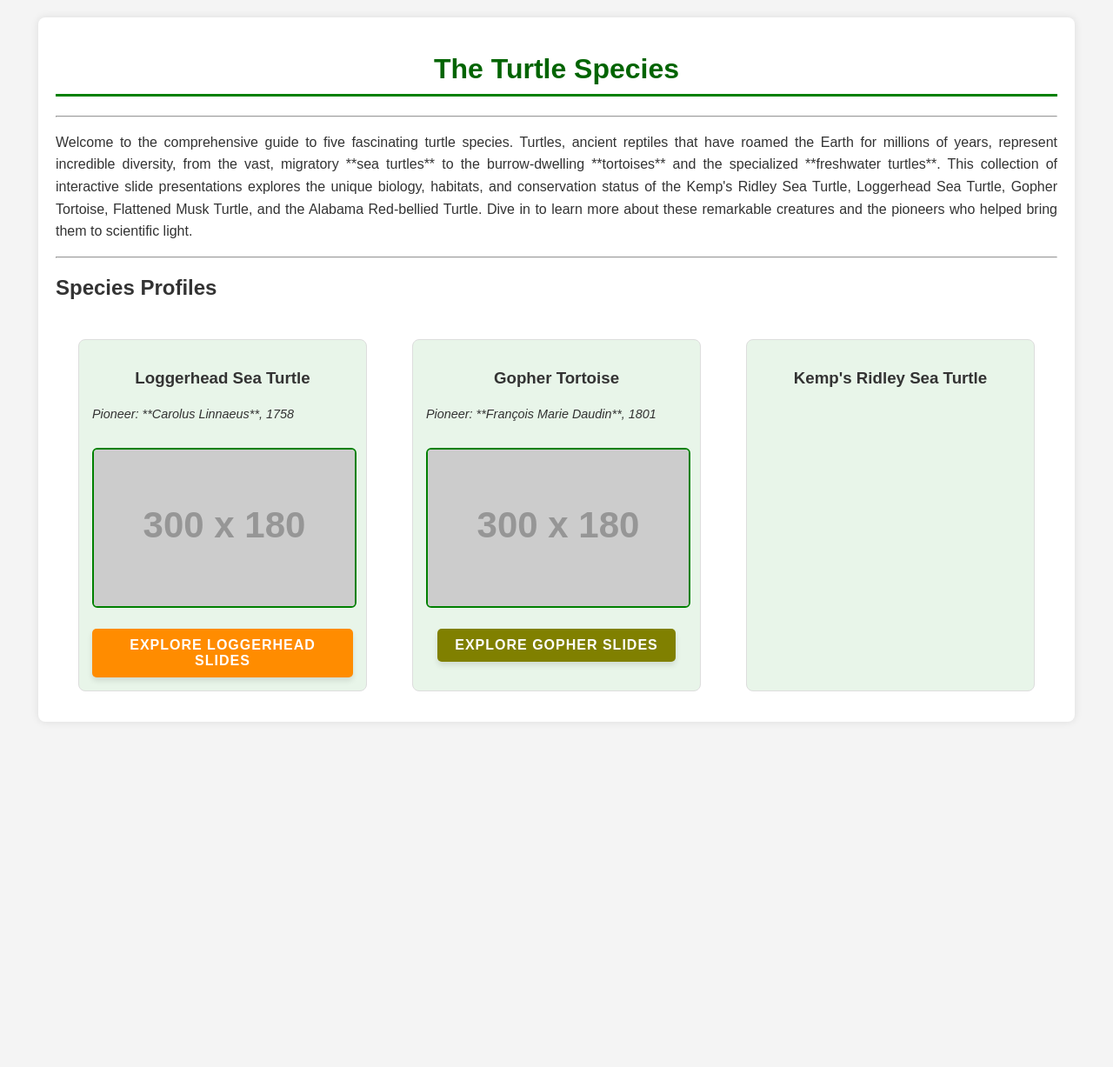
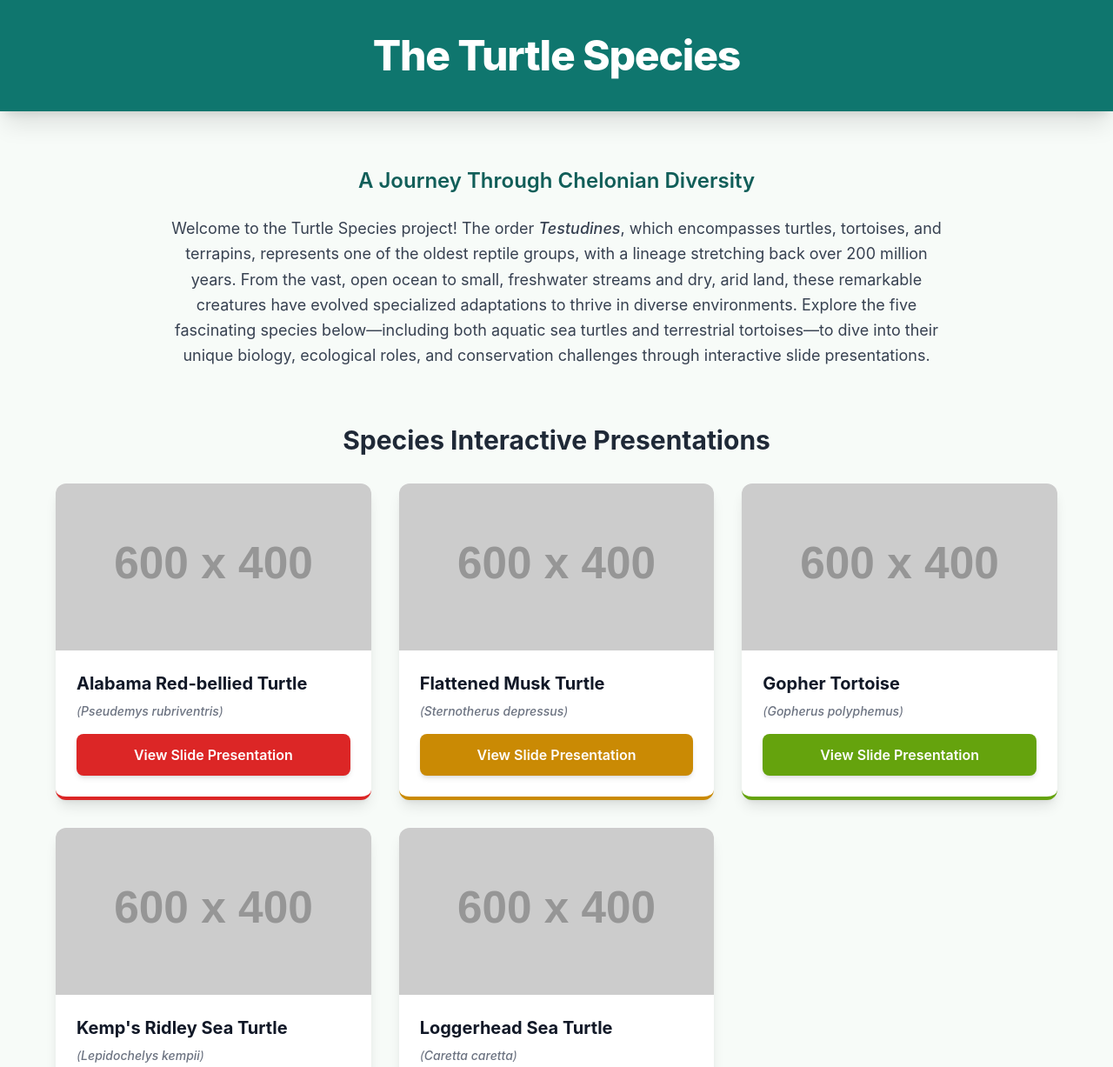
Before and after one commit to chass-verser/turtleproject, a plain HTML site: page index.html in a window 1280 px wide. Shown: the top 1227 px of the page at 87% size. Before the commit the page ends 850 px from the top, so only its background shows below. Drawn offline with nearby package versions, Linux system fonts and the light colour scheme; placeholder pictures from the web are drawn by us.

Commit message:
Update index.html

```diff
--- a/index.html
+++ b/index.html
@@ -3,147 +3,134 @@
 <head>
     <meta charset="UTF-8">
     <meta name="viewport" content="width=device-width, initial-scale=1.0">
-    <title>The Turtle Species</title>
+    <title>The Turtle Species - Project Index</title>
+    <!-- Load Tailwind CSS CDN for styling -->
+    <script src="https://cdn.tailwindcss.com"></script>
     <style>
-        /* Basic Styling */
+        /* Apply a custom font and smooth scrolling */
         body {
-            font-family: Arial, sans-serif;
-            margin: 0;
-            padding: 0;
-            background-color: #f4f4f4;
-            color: #333;
+            font-family: 'Inter', sans-serif;
+            scroll-behavior: smooth;
+            background-color: #f7fbf8; /* Light, calming background */
         }
-        .container {
-            width: 90%;
-            max-width: 1200px;
-            margin: 20px auto;
-            padding: 20px;
-            background-color: white;
-            box-shadow: 0 0 10px rgba(0, 0, 0, 0.1);
-            border-radius: 8px;
-        }
-        h1 {
-            color: #006400; /* Dark Green */
-            text-align: center;
-            padding-bottom: 10px;
-            border-bottom: 3px solid #008000;
-        }
-        p {
-            line-height: 1.6;
-            text-align: justify;
-        }
-
-        /* Turtle Links Section */
-        .turtle-links {
-            display: flex;
-            flex-wrap: wrap;
-            justify-content: space-around;
-            margin-top: 30px;
-        }
-        .turtle-card {
-            width: 300px;
-            margin: 15px;
-            padding: 15px;
-            border: 1px solid #ddd;
-            border-radius: 8px;
-            text-align: center;
-            background-color: #e8f5e9; /* Light green background for cards */
-            transition: transform 0.3s ease-in-out;
-        }
-        .turtle-card:hover {
-            transform: translateY(-5px);
-            box-shadow: 0 5px 15px rgba(0, 0, 0, 0.1);
-        }
-
-        /* Turtle Image Styling */
-        .turtle-card img {
-            width: 100%;
-            height: auto;
-            max-height: 180px;
-            object-fit: cover;
-            border-radius: 6px;
-            margin-bottom: 10px;
-            border: 2px solid #008000;
-        }
-
-        /* Pioneer/Pioneer Timeframe Styling */
-        .pioneer-info {
-            font-size: 0.9em;
-            color: #333;
-            margin: 10px 0;
-            font-style: italic;
-            min-height: 40px; /* Ensures consistent card height */
-        }
-        .pioneer-info strong {
-            color: #8b4513; /* Saddle Brown for emphasis */
-        }
-
-        /* Button Styling */
-        .button {
-            display: inline-block;
-            padding: 10px 20px;
-            margin-top: 10px;
-            color: white;
-            text-decoration: none;
-            border-radius: 5px;
-            font-weight: bold;
-            text-transform: uppercase;
-            letter-spacing: 1px;
-            transition: background-color 0.3s ease;
-            box-shadow: 0 4px 6px rgba(0, 0, 0, 0.1);
-        }
-        .button:hover {
-            opacity: 0.9;
-        }
-
-        /* Specific Button Colors for visual appeal */
-        .btn-kemps { background-color: #00bfff; } /* Deep Sky Blue */
-        .btn-loggerhead { background-color: #ff8c00; } /* Dark Orange */
-        .btn-gopher { background-color: #808000; } /* Olive */
-        .btn-flattened { background-color: #4682b4; } /* Steel Blue */
-        .btn-alabama { background-color: #dc143c; } /* Crimson */
-
     </style>
 </head>
-<body>
-    <div class="container">
-        <h1>The Turtle Species</h1>
+<body class="min-h-screen">
 
-        <hr>
+    <!-- Header Section -->
+    <header class="bg-teal-700 shadow-xl p-6 md:p-10">
+        <div class="max-w-6xl mx-auto text-center">
+            <h1 class="text-4xl sm:text-5xl font-extrabold text-white tracking-tight">
+                The Turtle Species
+            </h1>
+        </div>
+    </header>
 
-        <p>
-            Welcome to the comprehensive guide to five fascinating turtle species. Turtles, ancient reptiles that have roamed the Earth for millions of years, represent incredible diversity, from the vast, migratory **sea turtles** to the burrow-dwelling **tortoises** and the specialized **freshwater turtles**. This collection of interactive slide presentations explores the unique biology, habitats, and conservation status of the Kemp's Ridley Sea Turtle, Loggerhead Sea Turtle, Gopher Tortoise, Flattened Musk Turtle, and the Alabama Red-bellied Turtle. Dive in to learn more about these remarkable creatures and the pioneers who helped bring them to scientific light.
-        </p>
+    <!-- Opening Paragraph Section -->
+    <section class="py-12 md:py-16 px-4">
+        <div class="max-w-4xl mx-auto text-center">
+            <h2 class="text-2xl font-semibold text-teal-800 mb-6">A Journey Through Chelonian Diversity</h2>
+            <p class="text-lg text-gray-700 leading-relaxed">
+                Welcome to the Turtle Species project! The order <span class="font-medium italic">Testudines</span>, which encompasses turtles, tortoises, and terrapins, represents one of the oldest reptile groups, with a lineage stretching back over 200 million years. From the vast, open ocean to small, freshwater streams and dry, arid land, these remarkable creatures have evolved specialized adaptations to thrive in diverse environments. Explore the five fascinating species below—including both aquatic sea turtles and terrestrial tortoises—to dive into their unique biology, ecological roles, and conservation challenges through interactive slide presentations.
+            </p>
+        </div>
+    </section>
 
-        <hr>
+    <!-- Turtle Species Links Section -->
+    <section class="pb-16 px-4">
+        <div class="max-w-6xl mx-auto">
+            <h2 class="text-3xl font-bold text-gray-800 mb-8 text-center">Species Interactive Presentations</h2>
 
-        <h2>Species Profiles</h2>
-        <div class="turtle-links">
+            <!-- Grid Layout for Turtle Cards (Responsive) -->
+            <div class="grid grid-cols-1 md:grid-cols-2 lg:grid-cols-3 gap-8">
 
-            <div class="turtle-card">
-                <h3>Loggerhead Sea Turtle</h3>
-                <p class="pioneer-info">
-                    Pioneer: **Carolus Linnaeus**, 1758
-                    <br>
-                </p>
-                <img src="https://via.placeholder.com/300x180/ff8c00/ffffff?text=Loggerhead+Sea+Turtle" alt="Loggerhead Sea Turtle">
-                <a href="loggerhead.html" class="button btn-loggerhead">
-                    Explore Loggerhead Slides
-                </a>
+                <!-- 1. Alabama Red-bellied Turtle (Alphabetical Order) -->
+                <div class="bg-white rounded-xl shadow-lg hover:shadow-2xl transition duration-300 overflow-hidden border-b-4 border-red-600">
+                    <img src="https://placehold.co/600x400/DC2626/ffffff?text=Alabama+Red-bellied+Turtle"
+                         onerror="this.onerror=null;this.src='https://placehold.co/600x400/DC2626/ffffff?text=Turtle+Image';"
+                         alt="Image of the Alabama Red-bellied Turtle" class="w-full h-48 object-cover">
+                    <div class="p-6">
+                        <h3 class="text-xl font-bold text-gray-900 mb-2">Alabama Red-bellied Turtle</h3>
+                        <p class="text-sm italic text-gray-500 mb-4">(<span class="font-medium">Pseudemys rubriventris</span>)</p>
+                        <a href="alabama.html"
+                           class="w-full block text-center bg-red-600 text-white py-3 px-4 rounded-lg font-semibold shadow-md hover:bg-red-700 transition duration-150 transform hover:scale-[1.02]">
+                            View Slide Presentation
+                        </a>
+                    </div>
+                </div>
+
+                <!-- 2. Flattened Musk Turtle -->
+                <div class="bg-white rounded-xl shadow-lg hover:shadow-2xl transition duration-300 overflow-hidden border-b-4 border-yellow-600">
+                    <img src="https://placehold.co/600x400/D97706/ffffff?text=Flattened+Musk+Turtle"
+                         onerror="this.onerror=null;this.src='https://placehold.co/600x400/D97706/ffffff?text=Turtle+Image';"
+                         alt="Image of the Flattened Musk Turtle" class="w-full h-48 object-cover">
+                    <div class="p-6">
+                        <h3 class="text-xl font-bold text-gray-900 mb-2">Flattened Musk Turtle</h3>
+                        <p class="text-sm italic text-gray-500 mb-4">(<span class="font-medium">Sternotherus depressus</span>)</p>
+                        <a href="flattened.html"
+                           class="w-full block text-center bg-yellow-600 text-white py-3 px-4 rounded-lg font-semibold shadow-md hover:bg-yellow-700 transition duration-150 transform hover:scale-[1.02]">
+                            View Slide Presentation
+                        </a>
+                    </div>
+                </div>
+
+                <!-- 3. Gopher Tortoise -->
+                <div class="bg-white rounded-xl shadow-lg hover:shadow-2xl transition duration-300 overflow-hidden border-b-4 border-lime-600">
+                    <img src="https://placehold.co/600x400/65A30D/ffffff?text=Gopher+Tortoise"
+                         onerror="this.onerror=null;this.src='https://placehold.co/600x400/65A30D/ffffff?text=Turtle+Image';"
+                         alt="Image of the Gopher Tortoise" class="w-full h-48 object-cover">
+                    <div class="p-6">
+                        <h3 class="text-xl font-bold text-gray-900 mb-2">Gopher Tortoise</h3>
+                        <p class="text-sm italic text-gray-500 mb-4">(<span class="font-medium">Gopherus polyphemus</span>)</p>
+                        <a href="gopher.html"
+                           class="w-full block text-center bg-lime-600 text-white py-3 px-4 rounded-lg font-semibold shadow-md hover:bg-lime-700 transition duration-150 transform hover:scale-[1.02]">
+                            View Slide Presentation
+                        </a>
+                    </div>
+                </div>
+
+                <!-- 4. Kemp's Ridley Sea Turtle -->
+                <div class="bg-white rounded-xl shadow-lg hover:shadow-2xl transition duration-300 overflow-hidden border-b-4 border-blue-600">
+                    <img src="https://placehold.co/600x400/2563EB/ffffff?text=Kemp's+Ridley+Sea+Turtle"
+                         onerror="this.onerror=null;this.src='https://placehold.co/600x400/2563EB/ffffff?text=Turtle+Image';"
+                         alt="Image of the Kemp's Ridley Sea Turtle" class="w-full h-48 object-cover">
+                    <div class="p-6">
+                        <h3 class="text-xl font-bold text-gray-900 mb-2">Kemp's Ridley Sea Turtle</h3>
+                        <p class="text-sm italic text-gray-500 mb-4">(<span class="font-medium">Lepidochelys kempii</span>)</p>
+                        <a href="Kemps.html"
+                           class="w-full block text-center bg-blue-600 text-white py-3 px-4 rounded-lg font-semibold shadow-md hover:bg-blue-700 transition duration-150 transform hover:scale-[1.02]">
+                            View Slide Presentation
+                        </a>
+                    </div>
+                </div>
+
+                <!-- 5. Loggerhead Sea Turtle -->
+                <div class="bg-white rounded-xl shadow-lg hover:shadow-2xl transition duration-300 overflow-hidden border-b-4 border-purple-600">
+                    <img src="https://placehold.co/600x400/9333EA/ffffff?text=Loggerhead+Sea+Turtle"
+                         onerror="this.onerror=null;this.src='https://placehold.co/600x400/9333EA/ffffff?text=Turtle+Image';"
+                         alt="Image of the Loggerhead Sea Turtle" class="w-full h-48 object-cover">
+                    <div class="p-6">
+                        <h3 class="text-xl font-bold text-gray-900 mb-2">Loggerhead Sea Turtle</h3>
+                        <p class="text-sm italic text-gray-500 mb-4">(<span class="font-medium">Caretta caretta</span>)</p>
+                        <a href="loggerhead.html"
+                           class="w-full block text-center bg-purple-600 text-white py-3 px-4 rounded-lg font-semibold shadow-md hover:bg-purple-700 transition duration-150 transform hover:scale-[1.02]">
+                            View Slide Presentation
+                        </a>
+                    </div>
+                </div>
+
             </div>
+            <!-- End Grid Layout -->
 
-            <div class="turtle-card">
-                <h3>Gopher Tortoise</h3>
-                <p class="pioneer-info">
-                    Pioneer: **François Marie Daudin**, 1801
-                    <br>
-                </p>
-                <img src="https://via.placeholder.com/300x180/808000/ffffff?text=Gopher+Tortoise" alt="Gopher Tortoise">
-                <a href="gopher.html" class="button btn-gopher">
-                    Explore Gopher Slides
-                </a>
-            </div>
+        </div>
+    </section>
 
-            <div class="turtle-card">
-                <h3>Kemp's Ridley Sea Turtle</h3>
-                <p class="pioneer-info">
+    <!-- Footer -->
+    <footer class="bg-teal-700 mt-12 py-6">
+        <div class="max-w-6xl mx-auto text-center text-white text-sm">
+            &copy; 2025 Turtle Species Project
+        </div>
+    </footer>
+
+</body>
+</html>
```
